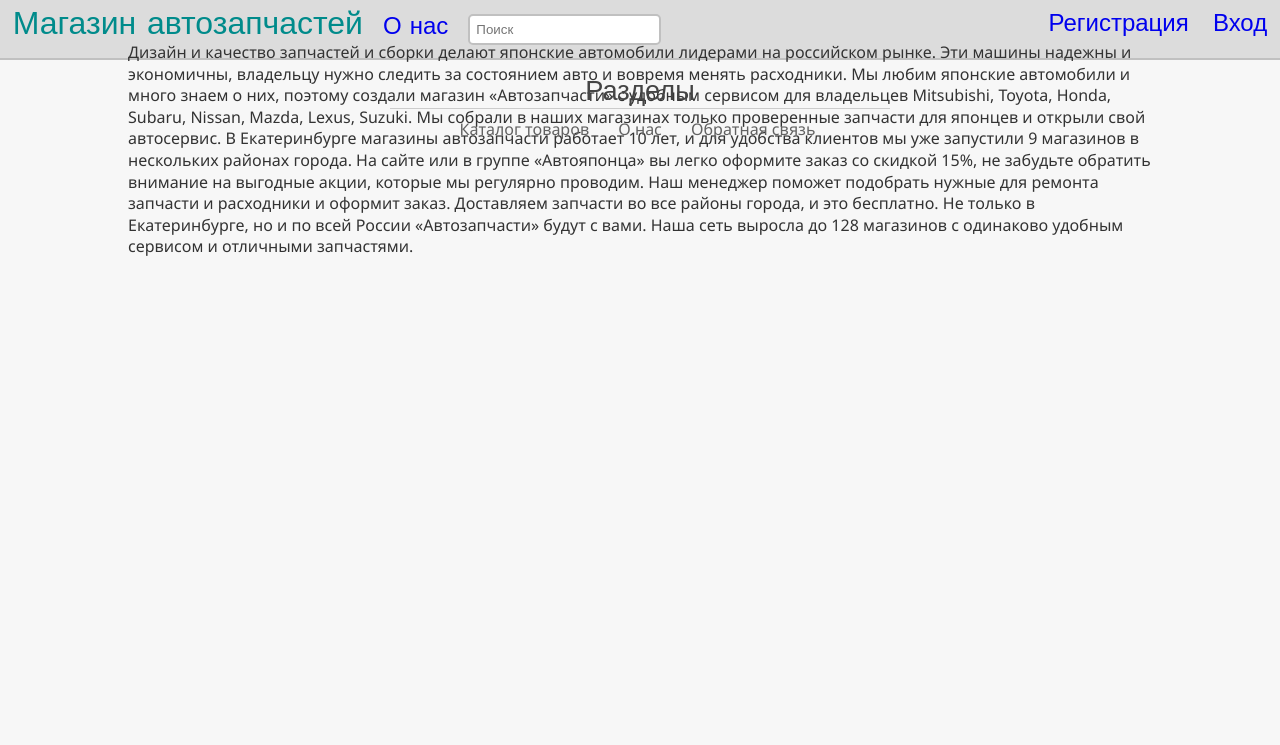
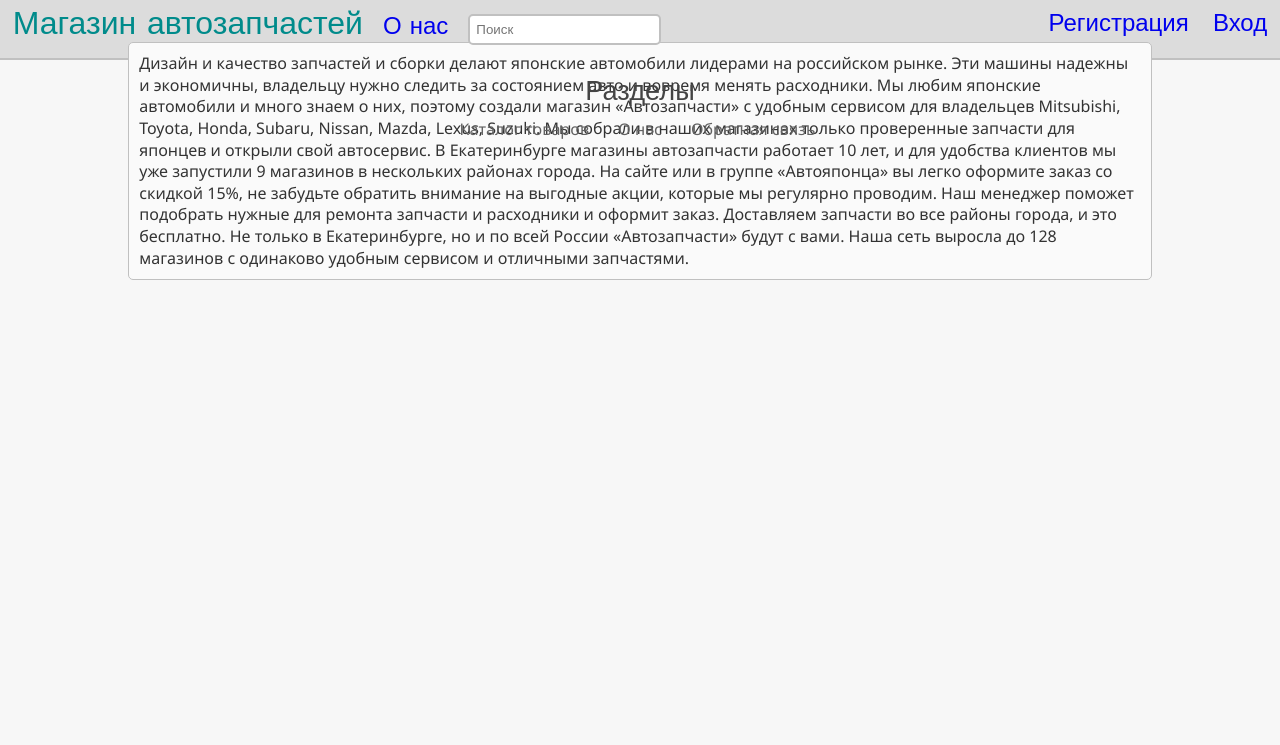
Before and after one commit to Roma-uuu/my-site, a plain HTML site: page about.html in a window 1280 px wide. Shown: the top 745 px of the page. Drawn offline with Linux system fonts and the light colour scheme.

Commit message:
Update style.css

```diff
--- a/style.css
+++ b/style.css
@@ -165,6 +165,18 @@ input[type=text].field:focus {
 	text-indent: 1em;
 }
 
+/* Страница "О нас" */
+
+#about_us {
+	width: 100%;
+	float: left;
+	background-color: #fafafa;
+	border-radius: 5px;
+	border: 1px solid silver;
+	box-sizing: border-box;
+	padding: 1%;
+}
+
 /* Центральный блок сайта */
 
 #main_soc_block {
```
